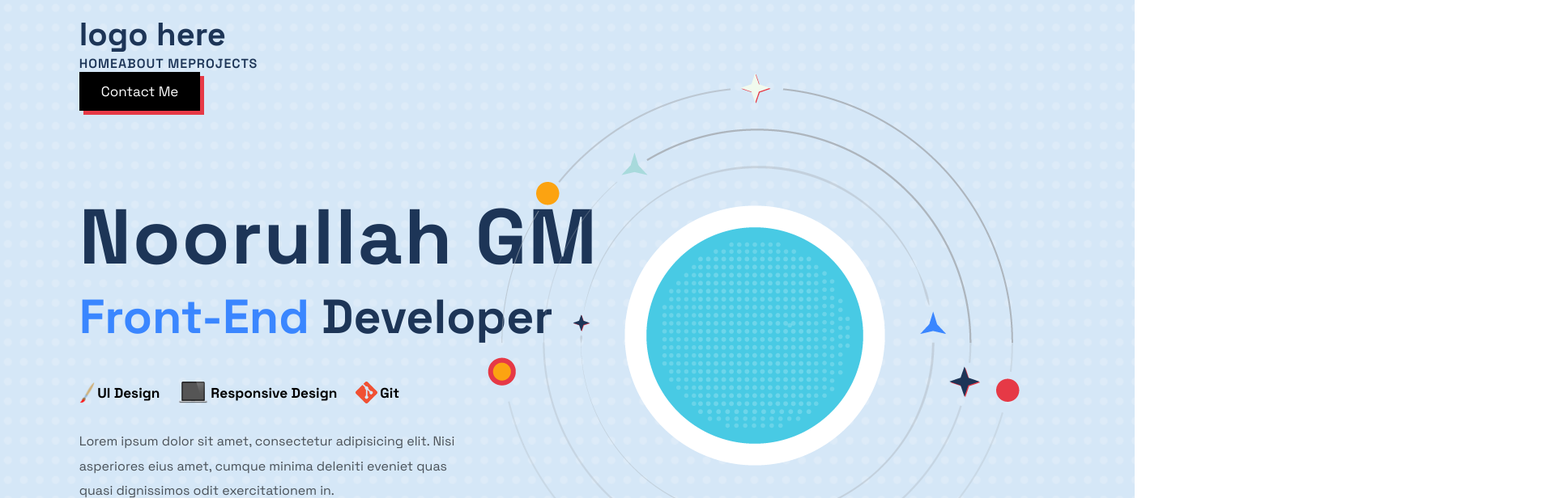
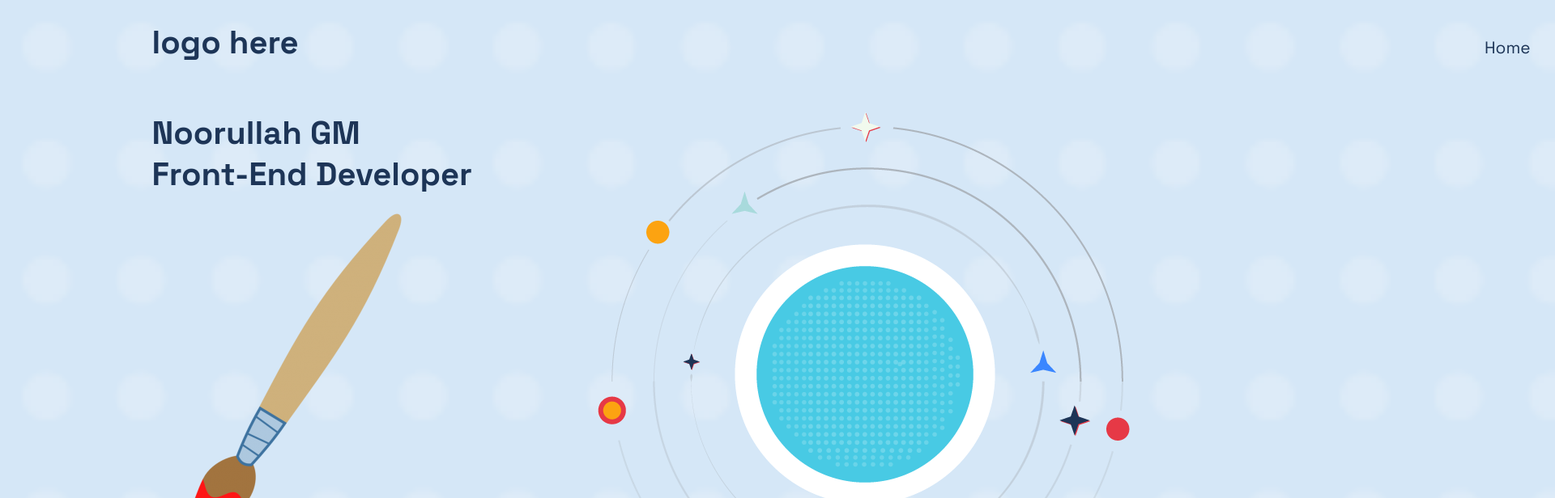
Before and after one commit to noorgm/Portfolio, a React (Create React App) app: page / in a window 1280 px wide. Shown: the top 616 px of the page at 81% size, 1920 px wide, since content can reach past the window. Built offline with nearby package versions, Linux system fonts and the light colour scheme.

Commit message:
Big mistake, I should have done the mobile first and go up , but instead done the desktop first. So got rid of all the css I worked for the past week or so

```diff
--- a/package.json
+++ b/package.json
@@ -13,7 +13,6 @@
     "react": "^18.2.0",
     "react-dom": "^18.2.0",
     "react-router": "^6.11.2",
-    "react-router-dom": "^6.11.2",
     "react-scripts": "5.0.1",
     "react-scroll": "^1.8.9",
     "web-vitals": "^2.1.4"
--- a/src/components/Aboutme/aboutme.css
+++ b/src/components/Aboutme/aboutme.css
@@ -2,11 +2,62 @@
     background-image: url('../../assets/images/dark-bg.png');
     background-size: cover;
     background-repeat: no-repeat;
-    /* background-color: var(--third-color); */
     min-height: 700px;
 }
 
-.about-me {
+
+
+
+
+
+
+
+
+
+
+
+
+
+
+
+
+
+
+
+
+
+
+
+
+
+
+
+
+
+
+
+
+
+
+
+
+
+
+
+
+
+
+
+
+
+
+
+
+
+
+
+
+/* .about-me {
     padding: 151px 0px;
 }
 .left-about-me {
@@ -46,4 +97,4 @@
 }
 .right-about-me h4 {
     color: var(--primary-color);
-}
+} */
--- a/src/components/Footer/footer.css
+++ b/src/components/Footer/footer.css
@@ -6,7 +6,10 @@
     border-top: 5px solid var(--fifth-color);
 }
 
-.footer * {
+
+
+
+/* .footer * {
     color: var(--forth-color);
 }
 .footer-top {
@@ -55,4 +58,4 @@
 }
 .f-r-icon:nth-child(1) {
     scale: 1.6;
-}
+} */
--- a/src/components/Navbar/Navbar.js
+++ b/src/components/Navbar/Navbar.js
@@ -1,27 +1,41 @@
-import React from 'react';
+import React, { useState } from 'react';
 
 import { Link } from 'react-scroll';
 
+import MenuIcon from '@mui/icons-material/Menu';
 import './navbar.css';
 
 const Navbar = () => {
 
+  const [openMenu, setOpenMenu] = useState(false);
+
+  const menuIconHandler = () => {
+    setOpenMenu(!openMenu);
+  };
+
+  const menuIconNavHandler = () => {
+    setOpenMenu(false);
+  };
+
   return (
     <section className='container'>
-      <nav>
-        <Link to='home' spy={true} smooth={true} offset={50} duration={500} className='nav-logo'>
+      <nav className='grid'>
+        <Link to='home' spy={true} smooth={true} offset={-100} duration={500} className='nav-logo' onClick={menuIconNavHandler}>
           <h4>logo here</h4>
         </Link>
 
-        <div className='nav-ul'>
-          <Link to="home" spy={true} smooth={true} offset={-100} duration={500}>Home</Link>
-          <Link to="about" spy={true} smooth={true} offset={-100} duration={500}>About Me</Link>
-          <Link to="project" spy={true} smooth={true} offset={-100} duration={500} >Projects</Link>
+        <div className={`menu-icon ${openMenu ? 'active' : ''}`} onClick={menuIconHandler}>
+          <MenuIcon />
         </div>
 
-        <Link className='nav-sign' to="contact" spy={true} smooth={true} offset={-100} duration={500}>
-          <button>Contact Me</button>
-        </Link>
+        <div className={`nav-ul ${openMenu ? 'active' : ''}`}>
+          <Link to="home" className='items' spy={true} smooth={true} offset={100} duration={500} onClick={menuIconNavHandler}>Home</Link>
+          <Link to="about" className='items' spy={true} smooth={true} offset={100} duration={500} onClick={menuIconNavHandler}>About Me</Link>
+          <Link to="project" className='items' spy={true} smooth={true} offset={100} duration={500} onClick={menuIconNavHandler}>Projects</Link>
+          <Link className='items nav-contact' to="contact" spy={true} smooth={true} offset={100} duration={500} onClick={menuIconNavHandler}>
+            <button>Contact Me</button>
+          </Link>
+        </div>
       </nav>
     </section>
   )
--- a/src/components/Navbar/navbar.css
+++ b/src/components/Navbar/navbar.css
@@ -1,26 +1,87 @@
 nav {
     grid-area: navbar;
-    padding: 17px 0px;
-    margin-bottom: 27px;
+    margin-top: 27px;
 }
 
 /* MOBILE SCREEN */
-.nav.logo {
+.nav-logo {
     grid-column: 1 / 4;
+    grid-row: 1;
     padding-bottom: 13px;
 }
-.logo > img {
-    width: min(80%, 117px);
+.nav-logo img {
+    width: 90%;
+    max-width: 101px;
+}
+.nav-ul > a {
+    color: var(--primary-color);
+}
+.nav-ul {
+    display: none;
 }
 
-.nav-ul a {
-    font-weight: 600;
-    text-transform: uppercase;
-    letter-spacing: 1px;
-    color: var(--primary-color);
+/* MenuIcon */
+.menu-icon {
+    display: flex;
+    justify-content: flex-end;
+    grid-column: 8 / 9;
     cursor: pointer;
 }
-.nav-ul a:hover {
-    color: var(--secondary-color);
-    transition: 0.2s;
+.nav-ul.active {
+    position: fixed;
+    top: 97px;
+    left: 0;
+    bottom: 0;
+    z-index: 9999;
+    padding: 1rem;
+    display: flex;
+    flex-direction: column;
+    align-items: center;
+    row-gap: 33px;
+    width: 100%;
+    background-color: var(--forth-color);
+    font-size: 1.3rem;
+    font-weight: 700;
+    padding-top: 73px;
 }
+.menu-icon.active .MuiSvgIcon-root {
+    display: none;
+}
+.menu-icon.active::before {
+    content: 'X';
+    font-size: 1.4rem;
+    display: block;
+}
+
+@media (min-width: 960px) {
+
+    .menu-icon {
+        display: none;
+    }
+    .nav-logo {
+        grid-column: 1 / 3;
+    }
+    .nav-ul {
+        display: block;
+        z-index: 9999;
+    }
+    .nav-ul {
+        grid-column: 4 / 9;
+        column-gap: 31px;
+        display: flex;
+        align-items: center;
+        justify-content: flex-end;
+        font-size: 1.1rem;
+    }
+}
+
+@media (min-width: 1280px) {
+    .nav-ul {
+        grid-column: 4 / 9;
+        font-size: 1.3rem;
+    }
+    .nav-contact > button {
+        width: 100%;
+        height: 100%;
+    }
+}
--- a/src/pages/Home/home.css
+++ b/src/pages/Home/home.css
@@ -12,12 +12,42 @@
 /* Don't touch the top .name class */
 .home {
     grid-area: content;
+    margin-top: 3rem;
 }
-.app {
+
+
+
+
+
+
+
+
+
+
+
+
+
+
+
+
+
+
+
+
+
+
+
+
+
+
+
+
+
+
+/* .app {
     position: relative;
 }
 
-/* DESKTOP FIRST */
 .main-home {
     margin-top: 51px;
 }
@@ -27,6 +57,7 @@
     flex-direction: column;
     justify-content: center;
 }
+
 .l-h-top h1 {
     font-size: 6rem;
     letter-spacing: 2px;
@@ -78,7 +109,6 @@
     z-index: 0;
 }
 
-/* Tech SKILLS */
 .techs-bg {
     grid-column: 1 / 9;
     grid-row: 2;
@@ -90,7 +120,6 @@
     align-items: center;
 }
 .tech-heading {
-    /* padding: 31px; */
     padding-right: 23px;
     border-right: 2px solid var(--forth-color);
 }
@@ -124,4 +153,4 @@
 .tech-card:hover {
     box-shadow: 5px 5px 0px 0px var(--fifth-color);
     transition: 0.1s ease-in;
-}
+} */
```
Also changed, not shown: src/components/Contact/contact.css (+16 -1 lines), 1 other file (tests, documents, lock files or other folders).
